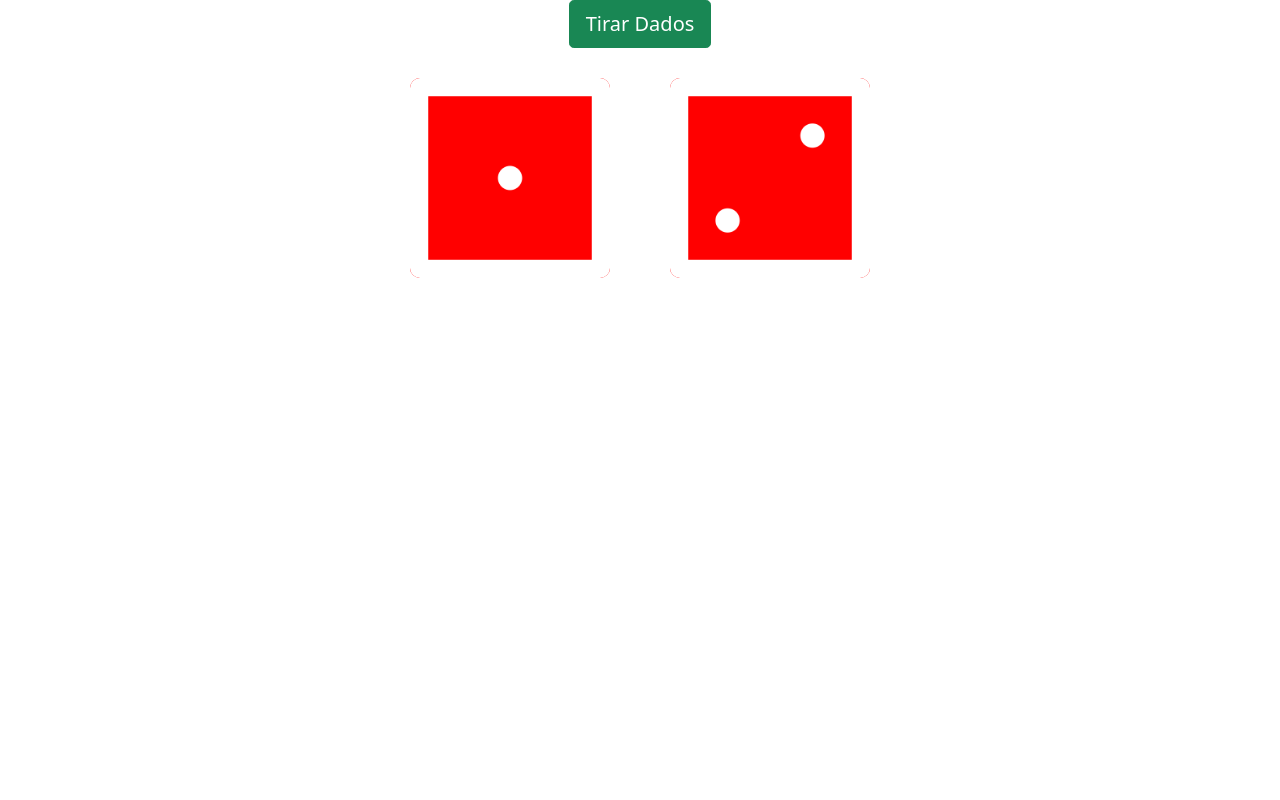
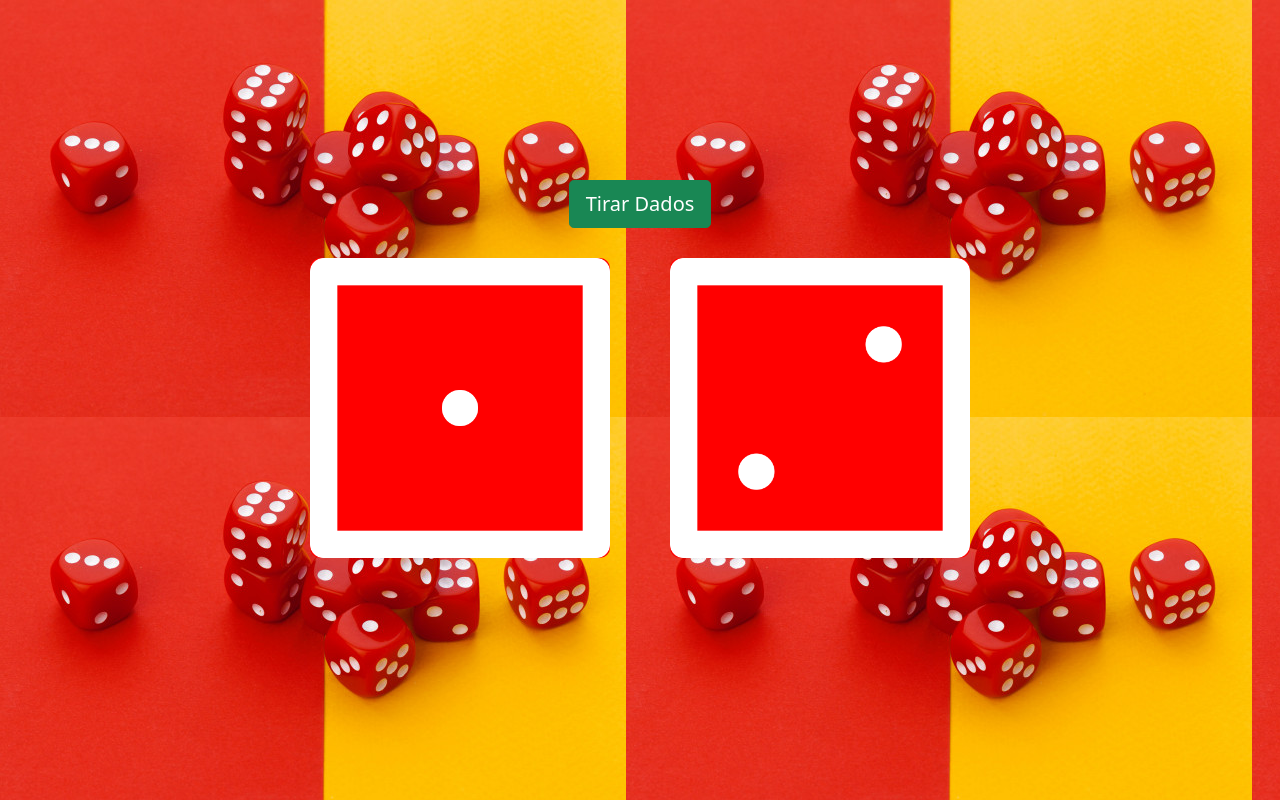
Before and after one commit to Daniel151505/Aplicacion-Dados, an Angular app in the folder Aplicacion-Dados/: page / in a window 1280 px wide. Built offline with nearby package versions, Linux system fonts and the light colour scheme.

Commit message:
Agregando Estilos

```diff
--- a/Aplicacion-Dados/src/app/app.component.css
+++ b/Aplicacion-Dados/src/app/app.component.css
@@ -1,6 +1,6 @@
 .img {
-    width: 200px;
-    height: 200px;
+    width: 300px;
+    height: 300px;
     margin: 30px;
     background-color: red;
     border-radius: 10px;
@@ -9,3 +9,15 @@
 span {
     background-color: green;
 }
+
+.fondo {
+    background-image: url("../assets/images/fondo-dados.jpg");
+}
+
+.centrar {
+    height: 100vh;
+}
+
+.centrarDados {
+    padding-top: 180px ;
+}
```
